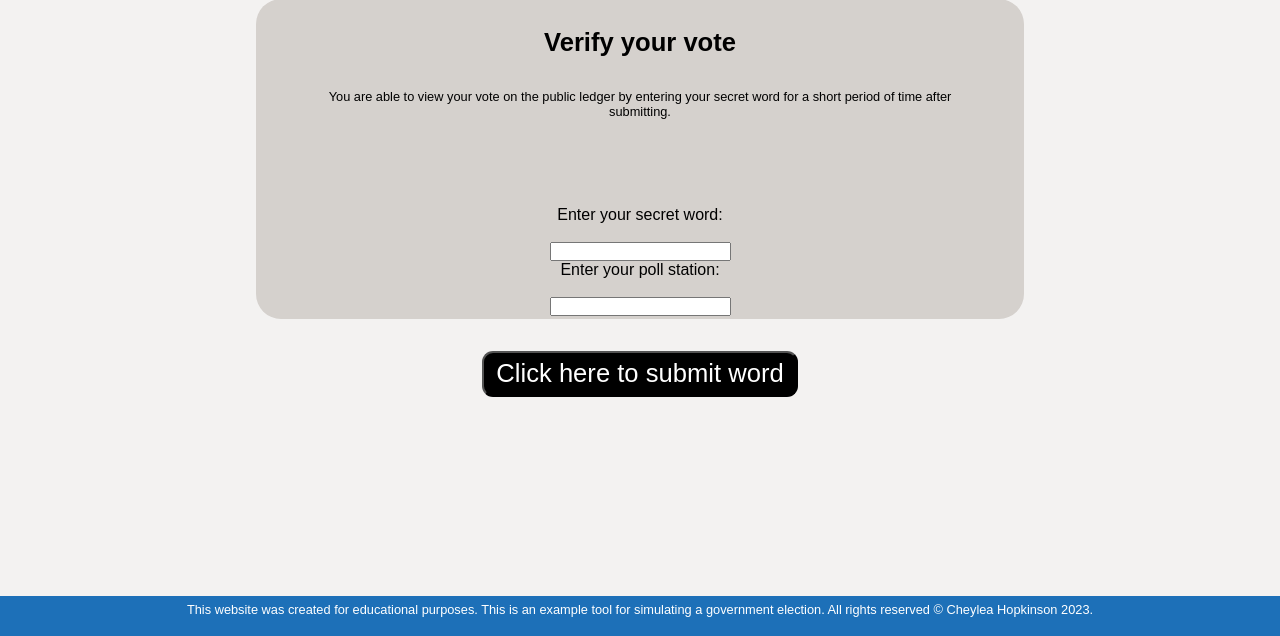
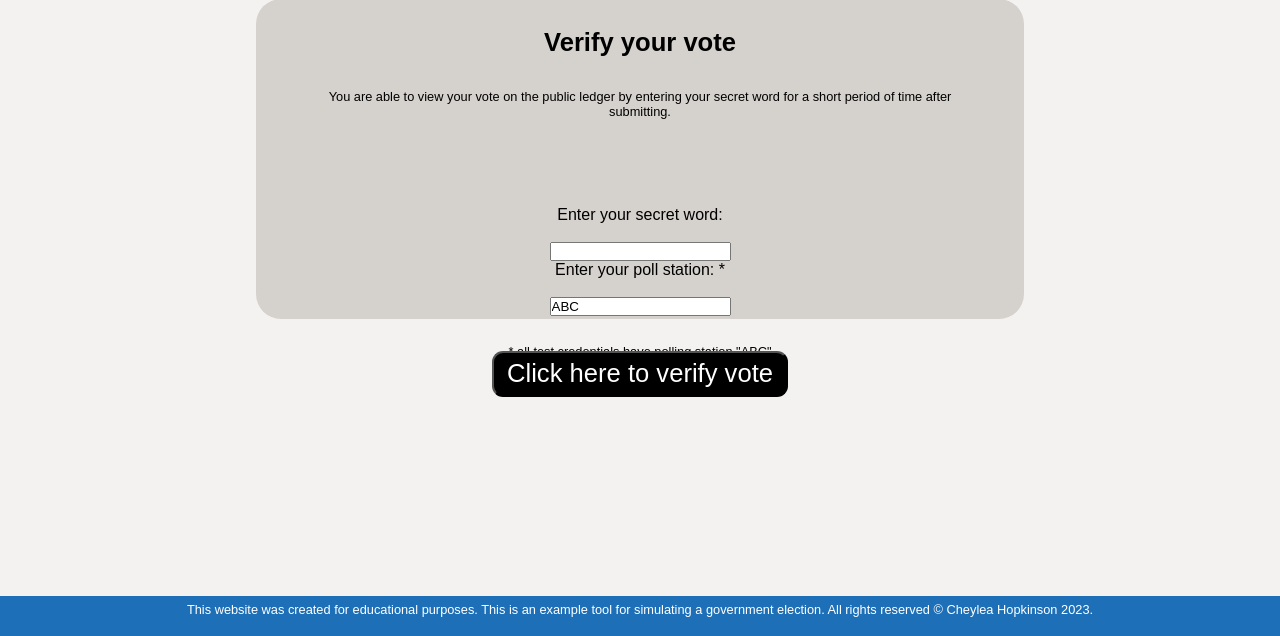
Before and after one commit to cheylea/selfverification-evoting, a Flask app: page /verify in a window 1280 px wide. Shown: the part 164-800 px from the top of the page. Run offline with Flask 2, Linux system fonts and the light colour scheme.

Commit message:
Updated front end

```diff
--- a/templates/10_seevote.html
+++ b/templates/10_seevote.html
@@ -5,5 +5,10 @@
     <h1>Verify Identification</h1>
     <p style = "color: red; font-weight: bold">{{ errormessage }}</p>
     <p>{{ candidate }}</p>
+
+    <p>Thank you for taking part in this survey, copy the word below and end it into the survey question. "What word were you asked to input?"</p>
+    <p style = "color: rgb(14, 86, 137); font-weight: bold; font-size: large;">CANDIDATE</p>
+    <br>
+    <p>You may now close the window.</p>
 </div>
 {% endblock %}
--- a/templates/8_complete.html
+++ b/templates/8_complete.html
@@ -8,7 +8,7 @@
 </div>
 <div class="middle-button">
     <div class="button">
-        <a href="/verify" class="button">Click here to verify</a>
+        <a href="/verify" class="button">Click here to continue to vote verification</a>
     </div>
 </div>
 {% endblock %}
--- a/templates/9_verify.html
+++ b/templates/9_verify.html
@@ -10,13 +10,15 @@
         <br>
         <input type="text" id="sword" name="sword" style="text-transform:uppercase" maxlength="15"><br>
 
-        <label for="sword">Enter your poll station:</label><br>
+        <label for="sword">Enter your poll station: *</label><br>
         <br>
-        <input type="text" id="pollstation" name="pollstation" style="text-transform:uppercase" maxlength="15"><br>
+        <input type="text" id="pollstation" name="pollstation" style="text-transform:uppercase" maxlength="15" value="ABC"><br>
+
+        <p>* all test credentials have polling station "ABC"</p>
     </div>
     <div class="middle-button">
         <div class="button">
-            <input type="submit" value="Click here to submit word">
+            <input type="submit" value="Click here to verify vote">
         </div>
     </div>
     </form>
```
